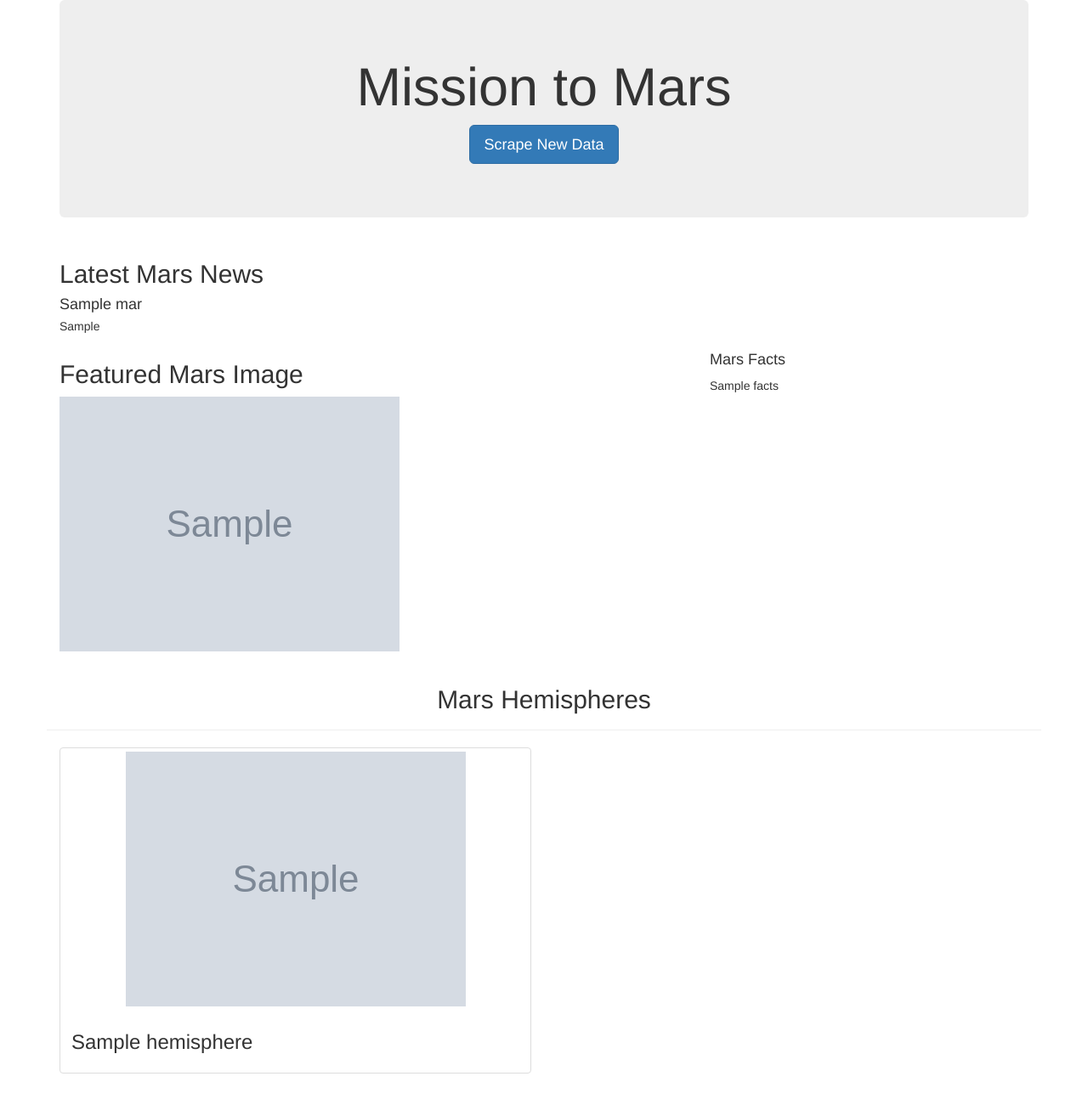
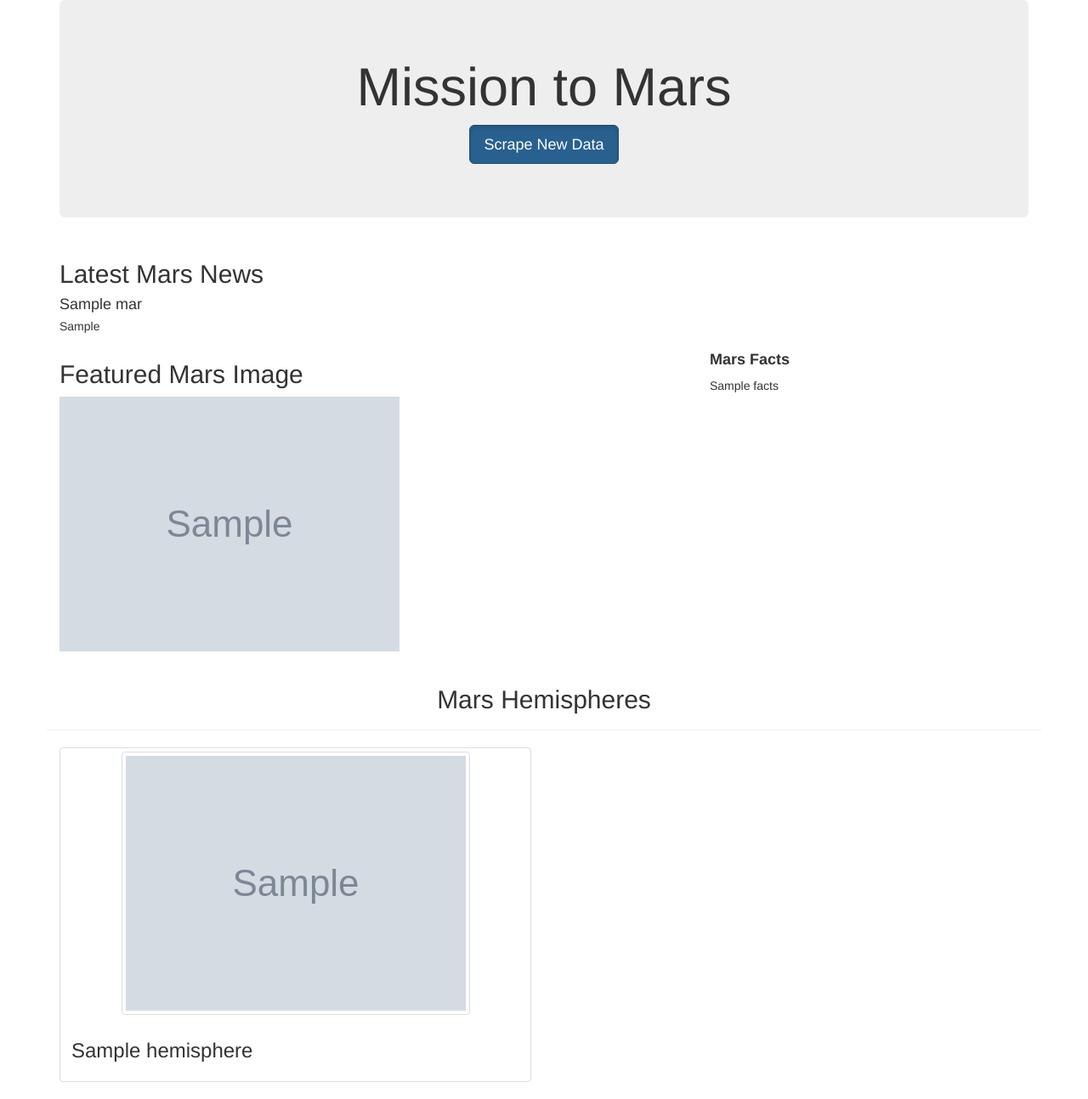
Before and after one commit to scottwesley31/Mission-to-Mars, a Flask app: page / in a window 1280 px wide. Shown: the whole page at 85% size. Run offline with Flask 2, Linux system fonts and the light colour scheme; a database or web service that is not in the repository returns one stand-in record (Sample ...); some libraries are stand-ins or nearby versions.

Commit message:
Completed Deliverable 3

```diff
--- a/templates/index.html
+++ b/templates/index.html
@@ -16,7 +16,8 @@
       <div class="jumbotron text-center">
         <h1>Mission to Mars</h1>
         <!-- Add a button to activate scraping script -->
-        <p><a class="btn btn-primary btn-lg" href="/scrape" role="button">Scrape New Data</a></p>
+        <!-- DELIVERABLE 3: Added active state to scrape button-->
+        <p><a class="btn btn-primary btn-lg active" href="/scrape" role="button">Scrape New Data</a></p>
       </div>
 
       <!-- Add section for Mars News -->
@@ -48,7 +49,8 @@
         <div class="col-md-4">
           <!-- Mars Facts -->
           <div class="row" id="mars-facts">
-            <h4>Mars Facts</h4>
+            <!--DELIVERABLE 3: Bolded "Mars Facts" header-->
+            <h4><b>Mars Facts</b></h4>
             {{ mars.facts | safe }}
           </div>
         </div>
@@ -63,7 +65,8 @@
         {% for hemisphere in mars.hemispheres %}
         <div class="col-md-6">
           <div class="thumbnail">
-            <img src="{{hemisphere.img_url | default('static/images/error.png', true)}}" alt="...">
+            <!--DELIVERABLE 3: Images as thumbnails-->
+            <img src="{{hemisphere.img_url | default('static/images/error.png', true)}}" alt="..." class="img-thumbnail">
             <div class="caption">
               <h3>{{hemisphere.title}}</h3>
             </div>
```
